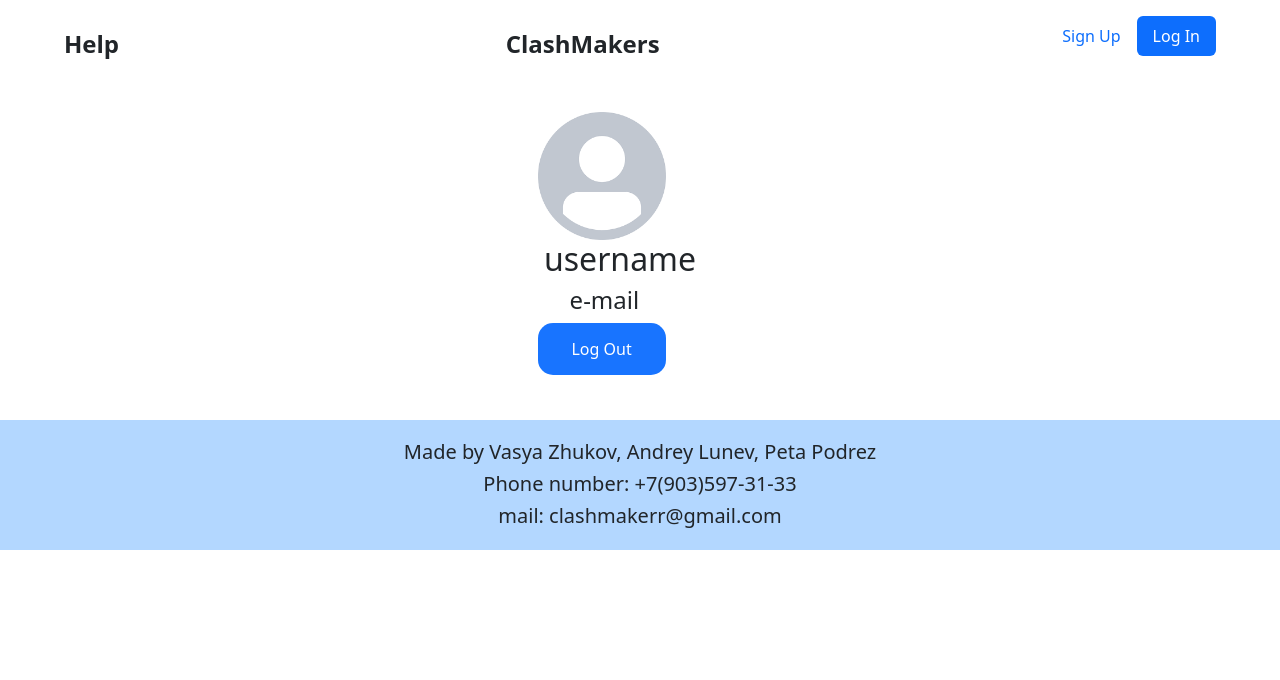
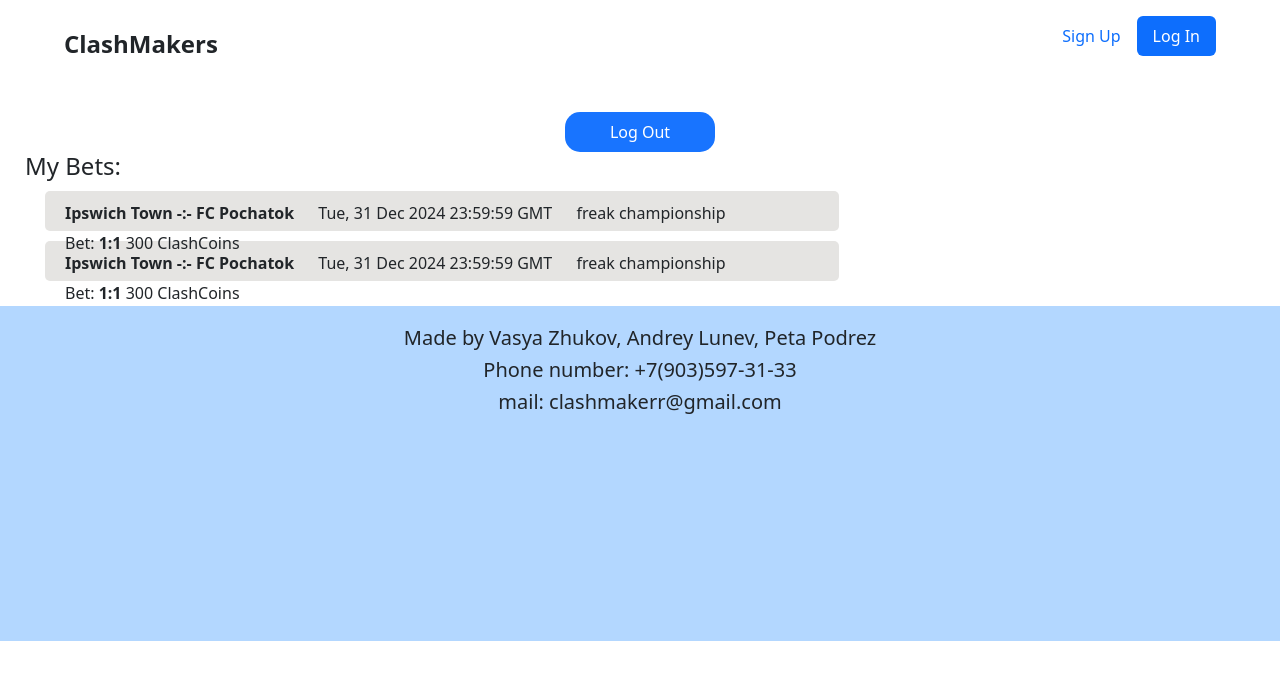
Before and after one commit to VysyaZhakovchik/clashmakers, a Flask app: template templates/profile.html in a window 1280 px wide; the page is wider, and only the part inside the window is pictured. Shown: the top 680 px of that part. Run offline with Flask 3, Linux system fonts and the light colour scheme; the template is opened without the code that fills it, so the values that code supplies are empty; data comes from the database, SQL or seed files in the repository; both versions use the stored data as it was after the commit.

Commit message:
account ready

```diff
--- a/app.py
+++ b/app.py
@@ -1,6 +1,6 @@
 from flask import Flask, render_template, request, redirect, flash, jsonify, make_response, abort
 from flask_sqlalchemy import SQLAlchemy
-import datetime
+from datetime import datetime, timezone, timedelta
 import random
 
 app = Flask(__name__)
@@ -57,6 +57,8 @@ class Sessions(db.Model):
 
 @app.route('/basejs', methods=["POST", "GET"])
 def basejs():
+    if (request.method == "GET"):
+        abort(404)
     if check_cookies():
         return jsonify(1)
     else:
@@ -64,10 +66,28 @@ def basejs():
 
 @app.route('/mainjs', methods=["POST", "GET"])
 def mainjs():
+    if (request.method == "GET"):
+        abort(404)
     rec_data = []
-    for i in range(5):
-        event = ["Ipswich", "Pochatok", "freaki", "28.03.2024 20:00", 3, 3]
-        rec_data.append(event)
+    events = Events.query.all()
+    for event in events:
+        if event.first_score != None:
+            rec_event = [event.first_opponent, event.second_opponent, event.tournoment, event.date.strftime("%a, %d %b %Y %H:%M") + " MSK", event.first_score, event.second_score]
+        else:
+            rec_event = [event.first_opponent, event.second_opponent, event.tournoment, event.date.strftime("%a, %d %b %Y %H:%M") + " MSK", "-", "-"]
+        rec_data.append(rec_event)
+    return jsonify(rec_data)
+
+@app.route('/profilejs', methods=["POST", "GET"])
+def profilejs():
+    if (request.method == "GET"):
+        abort(404)
+    rec_data = []
+    username = request.cookies.get('username')
+    email = Users.query.filter_by(username = username).first().mail
+    coins = Users.query.filter_by(username = username).first().coins
+    rec_data.append([username, email, coins])
+    print(rec_data)
     return jsonify(rec_data)
 
 @app.route('/')
@@ -185,17 +205,15 @@ def log_out_button():
     if not check_cookies():
         abort(404)
     username = request.cookies.get('username')
-    user_id = Users.query.filter_by(username = username).first()
-    if user_id is not None:
-        user_id = user_id.user_id
-        delete = Sessions.query.filter_by(user_id = user_id).all()
-        for i in delete:
-            db.session.delete(i)
-        db.session.commit()
-        cookie = make_response(redirect("/"))
-        cookie.set_cookie('username', 'delete', max_age=0)
-        cookie.set_cookie('session_key', 'delete', max_age=0)
-        return cookie
+    user_id = Users.query.filter_by(username = username).first().user_id
+    delete = Sessions.query.filter_by(user_id = user_id).all()
+    for i in delete:
+        db.session.delete(i)
+    db.session.commit()
+    cookie = make_response(redirect("/"))
+    cookie.set_cookie('username', 'delete', max_age=0)
+    cookie.set_cookie('session_key', 'delete', max_age=0)
+    return cookie
 
 if __name__ == "__main__":
     app.run(debug=True, host='192.168.1.52', port=1234)
--- a/static/css/base.css
+++ b/static/css/base.css
@@ -23,11 +23,12 @@ header {
     width: 90%;
 }
 
+
 .footer {
     position: absolute;
     left: 0;
     width: 100%;
-    height: 130px;
+    height: 335px;
     z-index: 10;
     background-color: #b3d7ff;
     padding-top: 20px;
--- a/static/css/main.css
+++ b/static/css/main.css
@@ -1,4 +1,4 @@
-.bet {
+.event {
   border: 5px solid #E5E4E2;
   width: 29%;
   margin-left: 25px;
@@ -8,6 +8,7 @@
   border-radius: 10px;
   background-color: #E5E4E2;
   text-align: center;
+  display: inline-block;
 }
 
 .bet_button {
--- a/static/css/profile.css
+++ b/static/css/profile.css
@@ -9,28 +9,68 @@
     background-color: #ffffff;
 }
 
-.pic {
-    width: 10%;
-    margin-left: 42%;
+.coin {
+    width: 20%;
 }
 
-h2 {
-    margin-left: 42.5%;
+.mybets {
+    margin-left: 25px;
 }
 
-h4 {
-    margin-left: 44.5%;
+.bet {
+    background-color: #E5E4E2;
+    border-radius: 5px;
+    width: 62%;
+    height: 40px;
+    margin-left: 45px;
+    margin-top: 10px;
+    padding: 10px 0px;
+}
+
+h6 {
+    display: inline-block;
+    margin-left: 20px;
+}
+
+.coins {
+    position: absolute;
+    margin-left: 80%;
+    margin-bottom: 20%;
+    height: 30px;
+    width: 180px;
+}
+
+#usertitle {
+    display: flex;
+    flex-direction: row;
+    justify-content: center;
+}
+
+#mail {
+    display: flex;
+    flex-direction: row;
+    justify-content: center;
+}
+
+#avatar {
+    display: flex;
+    flex-direction: row;
+    justify-content: center;
+}
+
+#logout {
+    display: flex;
+    flex-direction: row;
+    justify-content: center;
 }
 
 button {
     background-color: #0066ff;
     color: white;
-    padding: 14px 20px;
-    margin-left: 42%;
-    margin-bottom: 20px;
     border: none;
     cursor: pointer;
-    width: 10%;
+    width: 150px;
+    height: 40px;
     border-radius: 15px;
     opacity: 0.9;
 }
--- a/static/js/base.js
+++ b/static/js/base.js
@@ -1,11 +1,11 @@
-let xhr = new XMLHttpRequest();
-xhr.open("POST", "/basejs");
+let xhrbase = new XMLHttpRequest();
+xhrbase.open("POST", "/basejs");
 
-xhr.responseType = "json";
-xhr.setRequestHeader("Content-Type", "application/json");
+xhrbase.responseType = "json";
+xhrbase.setRequestHeader("Content-Type", "application/json");
 
-xhr.onload = () => {
-    rec_data = xhr.response;
+xhrbase.onload = () => {
+    rec_data = xhrbase.response;
     console.log(rec_data);
     html = ``;
     if (rec_data) {
@@ -19,5 +19,5 @@ xhr.onload = () => {
     }
     document.getElementById("profile").innerHTML = html;
 }
-let data = JSON.stringify({});
-xhr.send(data);
+let database = JSON.stringify({});
+xhrbase.send(database);
--- a/static/js/main.js
+++ b/static/js/main.js
@@ -11,7 +11,7 @@ xhr.onload = () => {
     if (rec_data.length > 0) {
         for (let i = 0; i < rec_data.length; i++) {
             html += `
-            <div class="bet">
+            <div class="event">
                 <h2>${rec_data[i][0]} ${rec_data[i][4]}:${rec_data[i][5]} ${rec_data[i][1]}</h2>
                 <h3>${rec_data[i][3]}</h3>
                 <h5>${rec_data[i][2]}</h5>
@@ -20,7 +20,7 @@ xhr.onload = () => {
             </div>`;
         }
     }
-    document.getElementById("bets").innerHTML = html;
+    document.getElementById("events").innerHTML = html;
 }
 let data = JSON.stringify({});
 xhr.send(data);
--- /dev/null
+++ b/static/js/profile.js
@@ -0,0 +1,27 @@
+let xhr = new XMLHttpRequest();
+xhr.open("POST", "/profilejs");
+
+xhr.responseType = "json";
+xhr.setRequestHeader("Content-Type", "application/json");
+
+xhr.onload = () => {
+    rec_data = xhr.response;
+    console.log(rec_data);
+    html = `
+    <div class="coins">
+        <img src="../static/src/coin.png" alt="" class="coin">
+        <b>${rec_data[0][2]}</b> ClashCoins
+    </div>
+    <div id="avatar">
+        <img src="../static/src/profile.jpg" alt="" class="">
+    </div>
+    <div id="usertitle">
+        <h2>${rec_data[0][0]}</h2>
+    </div>
+    <div id="mail">
+        <h4>${rec_data[0][1]}</h4>
+    </div>`;
+    document.getElementById("profiledata").innerHTML = html;
+}
+let data = JSON.stringify({});
+xhr.send(data);
--- a/templates/base.html
+++ b/templates/base.html
@@ -9,15 +9,7 @@
     <title>{% block title %}{% endblock %}</title>
 </head>
 <body>
-    <!-- <header>
-            <a href="#">Help</a>
-            <a href="#"><b>ClashMakers</b></a>
-            <img src="../static/src/lpshki.jpg" class="pic">
-    </header> -->
     <header class="d-flex flex-wrap justify-content-center py-3 mb-4">
-        <a href="#" class="d-flex align-items-center mb-3 mb-md-0 me-md-auto text-dark text-decoration-none">
-            <span class="fs-4" id="readee">Help</span>
-        </a>
         <a href="/" class="d-flex align-items-center mb-3 mb-md-0 me-md-auto text-dark text-decoration-none">
             <span class="fs-4" id="readee">ClashMakers</span>
         </a>
--- a/templates/profile.html
+++ b/templates/profile.html
@@ -5,12 +5,28 @@
 {% endblock %}
 
 {% block title %}
-profile
+Profile
 {% endblock %}
 
 {% block main %}
-<img src="../static/src/profile.jpg" alt="" class="pic">
-<h2>username</h2>
-<h4>e-mail</h4>
-<a href="/log_out_button"><button type="submit">Log Out</button></a>
+<div id="profiledata"></div>
+
+<div id="logout">
+    <a href="/log_out_button"><button type="submit">Log Out</button></a>
+</div>
+
+<h4 class="mybets">My Bets:</h4>
+<div class="bet">
+    <h6><b>Ipswich Town -:- FC Pochatok</b></h6>
+    <h6>Tue, 31 Dec 2024 23:59:59 GMT</h6>
+    <h6>freak championship</h6>
+    <h6>Bet: <b>1:1</b> 300 ClashCoins</h6>
+</div>
+<div class="bet">
+    <h6><b>Ipswich Town -:- FC Pochatok</b></h6>
+    <h6>Tue, 31 Dec 2024 23:59:59 GMT</h6>
+    <h6>freak championship</h6>
+    <h6>Bet: <b>1:1</b> 300 ClashCoins</h6>
+</div>
+<script src="../static/js/profile.js"></script>
 {% endblock %}
```
Also changed, not shown: help.txt (+9 -0 lines), templates/main.html (+1 -8 lines), instance/data.db, static/src/coin.png (added), static/src/lpshki.jpg (deleted), static/src/stepa.jpg (deleted), static/src/tim.jpg (deleted).
